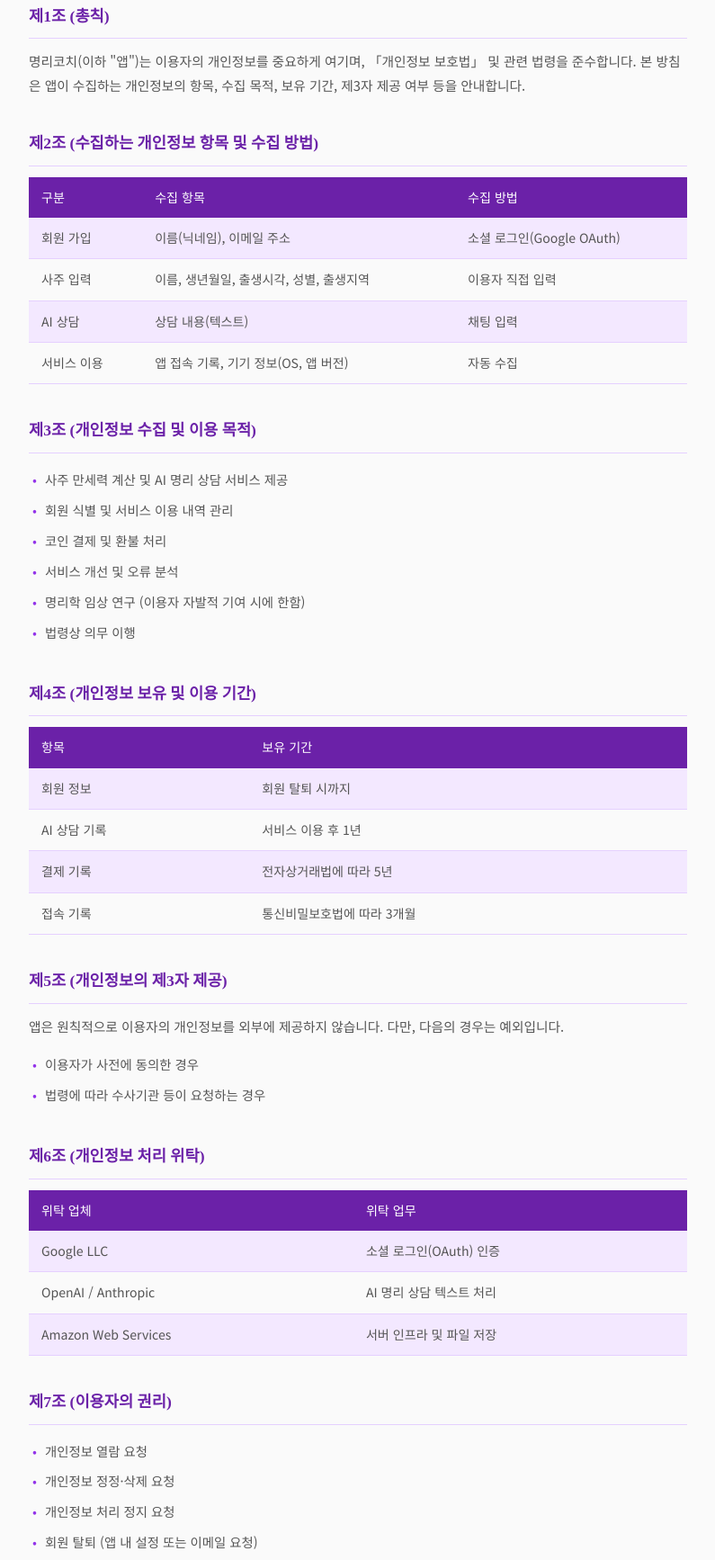
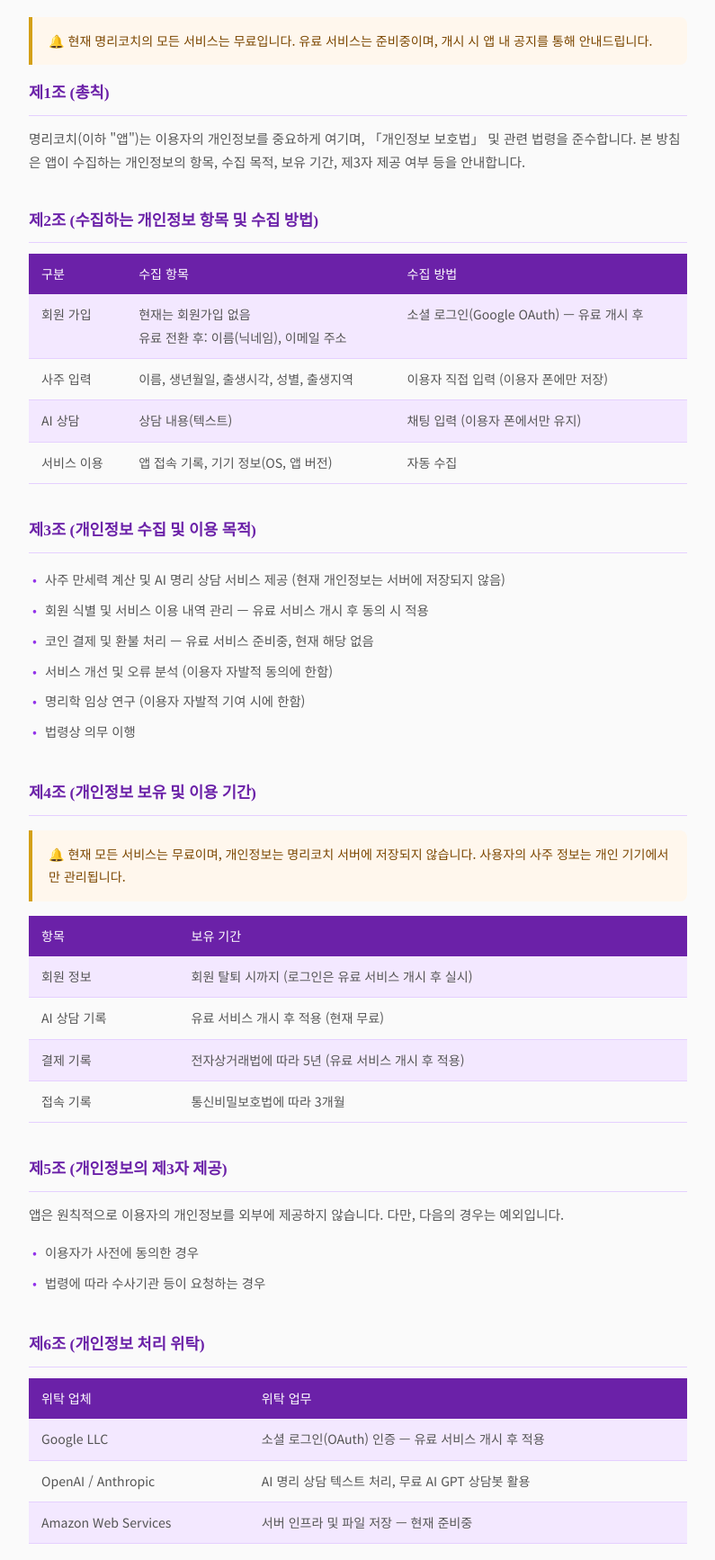
Before and after one commit to ruahcoach/privacy, a plain HTML site: page index.html in a window 1280 px wide. Shown: the part 347-2081 px from the top of the page at 90% size, without its empty margins (242-1037 px from the left). Drawn offline with Linux system fonts and the light colour scheme.

Commit message:
Add files via upload

```diff
--- a/index.html
+++ b/index.html
@@ -309,7 +309,7 @@
     <p>🌐 <a href="http://www.krcoach.kr">www.krcoach.kr</a></p>
     <p style="margin-top:8px; font-size:0.8rem;">문의 처리 기간: 요청 후 5영업일 이내</p>
   </div>
-  <p style="margin-top:24px; font-size:0.82rem; color:#aaa;">부칙: 본 약관은 2026년 4월 27일부터 시행합니다.</p>
+  <p style="margin-top:24px; font-size:0.82rem; color:#aaa;">부칙: 본 약관은 2026년 5월 15일부터 시행합니다.</p>
 </div>
 </div>
 
@@ -317,6 +317,7 @@
 <div id="privacy" class="tab-content active">
 <div class="container">
   <span class="last-updated">최종 수정일: 2026년 5월 15일</span>
+  <div class="notice">🔔 현재 명리코치의 모든 서비스는 무료입니다. 유료 서비스는 준비중이며, 개시 시 앱 내 공지를 통해 안내드립니다.</div>
 
   <h2>제1조 (총칙)</h2>
   <p>명리코치(이하 "앱")는 이용자의 개인정보를 중요하게 여기며, 「개인정보 보호법」 및 관련 법령을 준수합니다. 본 방침은 앱이 수집하는 개인정보의 항목, 수집 목적, 보유 기간, 제3자 제공 여부 등을 안내합니다.</p>
@@ -324,28 +325,29 @@
   <h2>제2조 (수집하는 개인정보 항목 및 수집 방법)</h2>
   <table>
     <tr><th>구분</th><th>수집 항목</th><th>수집 방법</th></tr>
-    <tr><td>회원 가입</td><td>이름(닉네임), 이메일 주소</td><td>소셜 로그인(Google OAuth)</td></tr>
-    <tr><td>사주 입력</td><td>이름, 생년월일, 출생시각, 성별, 출생지역</td><td>이용자 직접 입력</td></tr>
-    <tr><td>AI 상담</td><td>상담 내용(텍스트)</td><td>채팅 입력</td></tr>
+    <tr><td>회원 가입</td><td>현재는 회원가입 없음<br>유료 전환 후: 이름(닉네임), 이메일 주소</td><td>소셜 로그인(Google OAuth) — 유료 개시 후</td></tr>
+    <tr><td>사주 입력</td><td>이름, 생년월일, 출생시각, 성별, 출생지역</td><td>이용자 직접 입력 (이용자 폰에만 저장)</td></tr>
+    <tr><td>AI 상담</td><td>상담 내용(텍스트)</td><td>채팅 입력 (이용자 폰에서만 유지)</td></tr>
     <tr><td>서비스 이용</td><td>앱 접속 기록, 기기 정보(OS, 앱 버전)</td><td>자동 수집</td></tr>
   </table>
 
   <h2>제3조 (개인정보 수집 및 이용 목적)</h2>
   <ul>
-    <li>사주 만세력 계산 및 AI 명리 상담 서비스 제공</li>
-    <li>회원 식별 및 서비스 이용 내역 관리</li>
-    <li>코인 결제 및 환불 처리</li>
-    <li>서비스 개선 및 오류 분석</li>
+    <li>사주 만세력 계산 및 AI 명리 상담 서비스 제공 (현재 개인정보는 서버에 저장되지 않음)</li>
+    <li>회원 식별 및 서비스 이용 내역 관리 — 유료 서비스 개시 후 동의 시 적용</li>
+    <li>코인 결제 및 환불 처리 — 유료 서비스 준비중, 현재 해당 없음</li>
+    <li>서비스 개선 및 오류 분석 (이용자 자발적 동의에 한함)</li>
     <li>명리학 임상 연구 (이용자 자발적 기여 시에 한함)</li>
     <li>법령상 의무 이행</li>
   </ul>
 
   <h2>제4조 (개인정보 보유 및 이용 기간)</h2>
+  <div class="notice">🔔 현재 모든 서비스는 무료이며, 개인정보는 명리코치 서버에 저장되지 않습니다. 사용자의 사주 정보는 개인 기기에서만 관리됩니다.</div>
   <table>
     <tr><th>항목</th><th>보유 기간</th></tr>
-    <tr><td>회원 정보</td><td>회원 탈퇴 시까지</td></tr>
-    <tr><td>AI 상담 기록</td><td>서비스 이용 후 1년</td></tr>
-    <tr><td>결제 기록</td><td>전자상거래법에 따라 5년</td></tr>
+    <tr><td>회원 정보</td><td>회원 탈퇴 시까지 (로그인은 유료 서비스 개시 후 실시)</td></tr>
+    <tr><td>AI 상담 기록</td><td>유료 서비스 개시 후 적용 (현재 무료)</td></tr>
+    <tr><td>결제 기록</td><td>전자상거래법에 따라 5년 (유료 서비스 개시 후 적용)</td></tr>
     <tr><td>접속 기록</td><td>통신비밀보호법에 따라 3개월</td></tr>
   </table>
 
@@ -359,9 +361,9 @@
   <h2>제6조 (개인정보 처리 위탁)</h2>
   <table>
     <tr><th>위탁 업체</th><th>위탁 업무</th></tr>
-    <tr><td>Google LLC</td><td>소셜 로그인(OAuth) 인증</td></tr>
-    <tr><td>OpenAI / Anthropic</td><td>AI 명리 상담 텍스트 처리</td></tr>
-    <tr><td>Amazon Web Services</td><td>서버 인프라 및 파일 저장</td></tr>
+    <tr><td>Google LLC</td><td>소셜 로그인(OAuth) 인증 — 유료 서비스 개시 후 적용</td></tr>
+    <tr><td>OpenAI / Anthropic</td><td>AI 명리 상담 텍스트 처리, 무료 AI GPT 상담봇 활용</td></tr>
+    <tr><td>Amazon Web Services</td><td>서버 인프라 및 파일 저장 — 현재 준비중</td></tr>
   </table>
 
   <h2>제7조 (이용자의 권리)</h2>
@@ -388,7 +390,7 @@
   <div class="contact-box">
     <p>📧 개인정보 관련 문의</p>
     <p><a href="mailto:coachruach@gmail.com">coachruach@gmail.com</a></p>
-    <p style="margin-top:8px; font-size:0.8rem;">시행일: 2026년 5월 10일</p>
+    <p style="margin-top:8px; font-size:0.8rem;">시행일: 2026년 5월 15일</p>
   </div>
 </div>
 </div>
```
